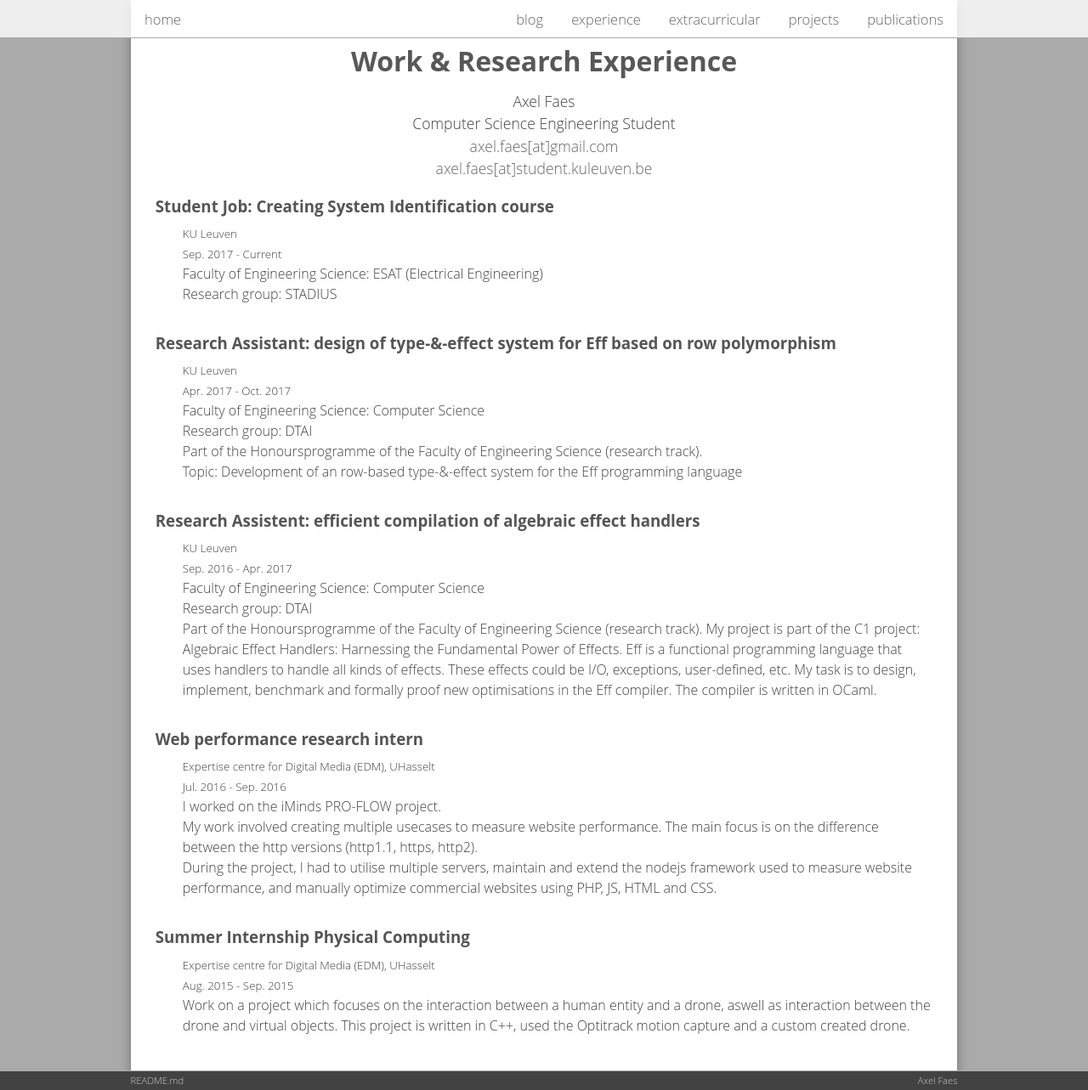
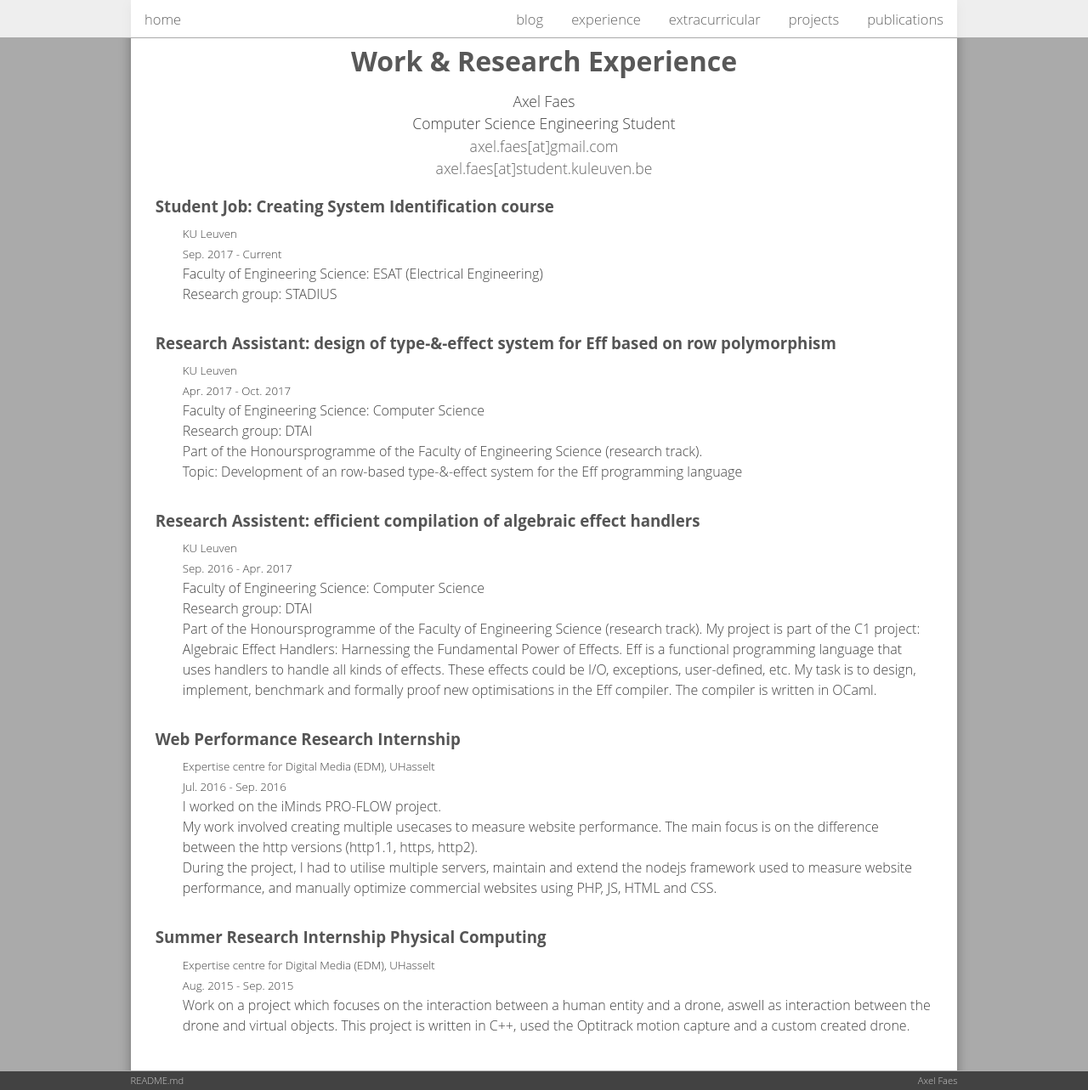
Before and after one commit to TheAxeC/theaxec.github.io, a Jekyll site: the page built from _pages/experience.html, in a window 1280 px wide. Shown: the whole page at 85% size. Built offline with Jekyll 4.4.1, drawn with Linux system fonts in a browser that asks for light colours.

Commit message:
Small update to cv

```diff
--- a/_data/education.yml
+++ b/_data/education.yml
@@ -5,7 +5,7 @@ education:
   #   city: Leuven, Belgium
   #   datetime: 2018-07-01 15:59:00-0400
   #   duration: Sep. 2018 - Sep. 2022
-  #   specialization: Brain-computer interfaces
+  #   specialization: Brain-computer interfaces and neural engineering
 
   - title: Advanced Master of Science in Engineering (M.Sc.) in Artificial Intelligence
     location: KU Leuven
--- a/_data/experience.yml
+++ b/_data/experience.yml
@@ -30,7 +30,7 @@ experience:
       Research group: DTAI
       Part of the Honoursprogramme of the Faculty of Engineering Science (research track).  My project is part of the C1 project: Algebraic Effect Handlers: Harnessing the Fundamental Power of Effects. Eff is a functional programming language that uses handlers to handle all kinds of effects. These effects could be I/O, exceptions, user-defined, etc. My task is to design, implement, benchmark and formally proof new optimisations in the Eff compiler. The compiler is written in OCaml.
 
-  - title: "Web performance research intern"
+  - title: "Web Performance Research Internship"
     location: Expertise centre for Digital Media (EDM), UHasselt
     city: Hasselt, Belgium
     datetime: 2016-09-01 15:59:00-0400
@@ -40,7 +40,7 @@ experience:
       My work involved creating multiple usecases to measure website performance. The main focus is on the difference between the http versions (http1.1, https, http2).
       During the project, I had to utilise multiple servers, maintain and extend the nodejs framework used to measure website performance, and manually optimize commercial websites using PHP, JS, HTML and CSS.
 
-  - title: Summer Internship Physical Computing
+  - title: Summer Research Internship Physical Computing
     location: Expertise centre for Digital Media (EDM), UHasselt
     city: Hasselt, Belgium
     datetime: 2016-09-01 15:59:00-0400
```
